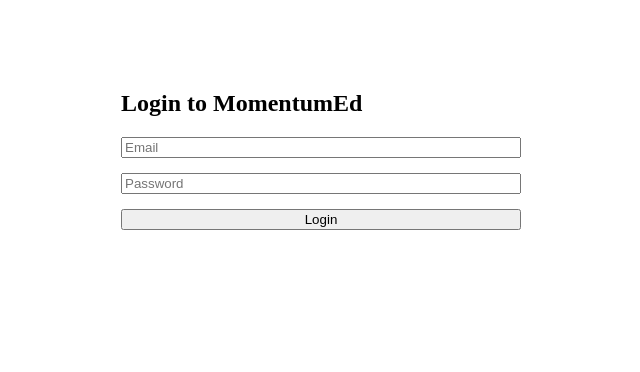
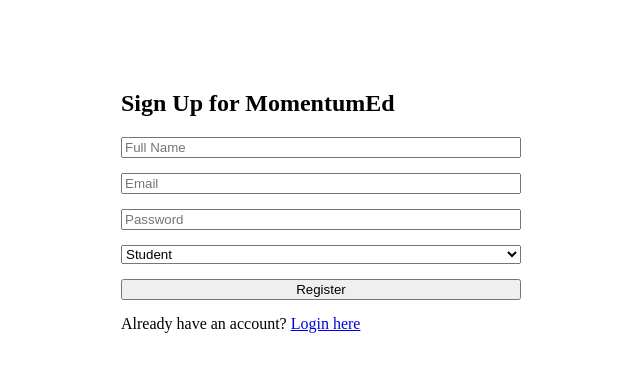
Before and after one commit to Rohith-Subramanian-Nithyadevi/MomentumEd, a React app in the folder frontend/: page /register in a window 1280 px wide. Before the commit this address led to /login. Shown: the top 372 px of the page, without its empty margins (319-959 px from the left). Built offline with nearby package versions, Linux system fonts and the light colour scheme; the HTML template or start-up script is replaced by a standard one.

Commit message:
Updated frontend API baseURL to Render backend

```diff
--- a/frontend/src/App.jsx
+++ b/frontend/src/App.jsx
@@ -1,6 +1,7 @@
 import { BrowserRouter as Router, Routes, Route, Navigate } from 'react-router-dom';
 import { AuthProvider } from './context/AuthContext';
 import Login from './pages/Login';
+import Register from './pages/Register';
 import Dashboard from './pages/Dashboard';
 import ProtectedRoute from './components/ProtectedRoute';
 
@@ -10,6 +11,7 @@
             <Router>
                 <Routes>
                     <Route path="/login" element={<Login />} />
+                    <Route path="/register" element={<Register />} />
                     <Route
                         path="/dashboard"
                         element={
--- /dev/null
+++ b/frontend/src/pages/Register.jsx
@@ -0,0 +1,52 @@
+import { useState } from 'react';
+import { useNavigate, Link } from 'react-router-dom';
+import api from '../services/api';
+
+const Register = () => {
+    const [formData, setFormData] = useState({
+        name: '', email: '', password: '', role: 'student'
+    });
+    const [error, setError] = useState('');
+    const navigate = useNavigate();
+
+    const handleChange = (e) => {
+        setFormData({ ...formData, [e.target.name]: e.target.value });
+    };
+
+    const handleSubmit = async (e) => {
+        e.preventDefault();
+        try {
+            // Send data to our backend register route
+            await api.post('/auth/register', formData);
+            // If successful, send them to the login page
+            navigate('/login');
+        } catch (err) {
+            setError(err.response?.data?.message || 'Registration failed');
+        }
+    };
+
+    return (
+        <div style={{ maxWidth: '400px', margin: '50px auto', padding: '20px' }}>
+            <h2>Sign Up for MomentumEd</h2>
+            {error && <p style={{ color: 'red' }}>{error}</p>}
+
+            <form onSubmit={handleSubmit} style={{ display: 'flex', flexDirection: 'column', gap: '15px' }}>
+                <input type="text" name="name" placeholder="Full Name" onChange={handleChange} required />
+                <input type="email" name="email" placeholder="Email" onChange={handleChange} required />
+                <input type="password" name="password" placeholder="Password" onChange={handleChange} required />
+
+                <select name="role" onChange={handleChange}>
+                    <option value="student">Student</option>
+                    <option value="teacher">Teacher</option>
+                </select>
+
+                <button type="submit">Register</button>
+            </form>
+            <p style={{ marginTop: '15px' }}>
+                Already have an account? <Link to="/login">Login here</Link>
+            </p>
+        </div>
+    );
+};
+
+export default Register;
```
